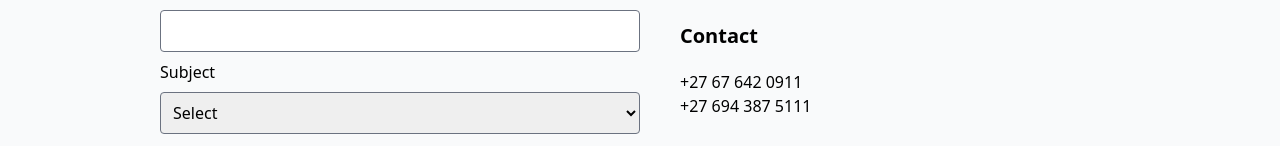
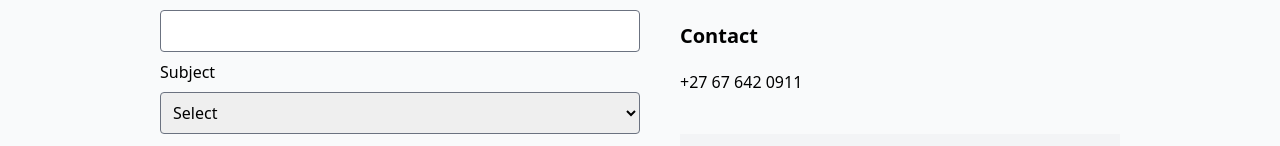
Before and after one commit to MauriceDev1/petconciergesa, a Next.js app: page /contact in a window 1280 px wide. Shown: the part 650-796 px from the top of the page. Built offline with nearby package versions, Linux system fonts and the light colour scheme.

Commit message:
fix: contact number

```diff
--- a/components/site/contact/ContactFormat.js
+++ b/components/site/contact/ContactFormat.js
@@ -19,7 +19,7 @@ export default function ContactFormat() {
               Contact
             </div>
             <div className='mt-5'>
-              +27 67 642 0911 <br></br>+27 694 387 5111
+              +27 67 642 0911
             </div>
             <div className='w-full bg-gray-100 h-52 mt-10'>
 
```
